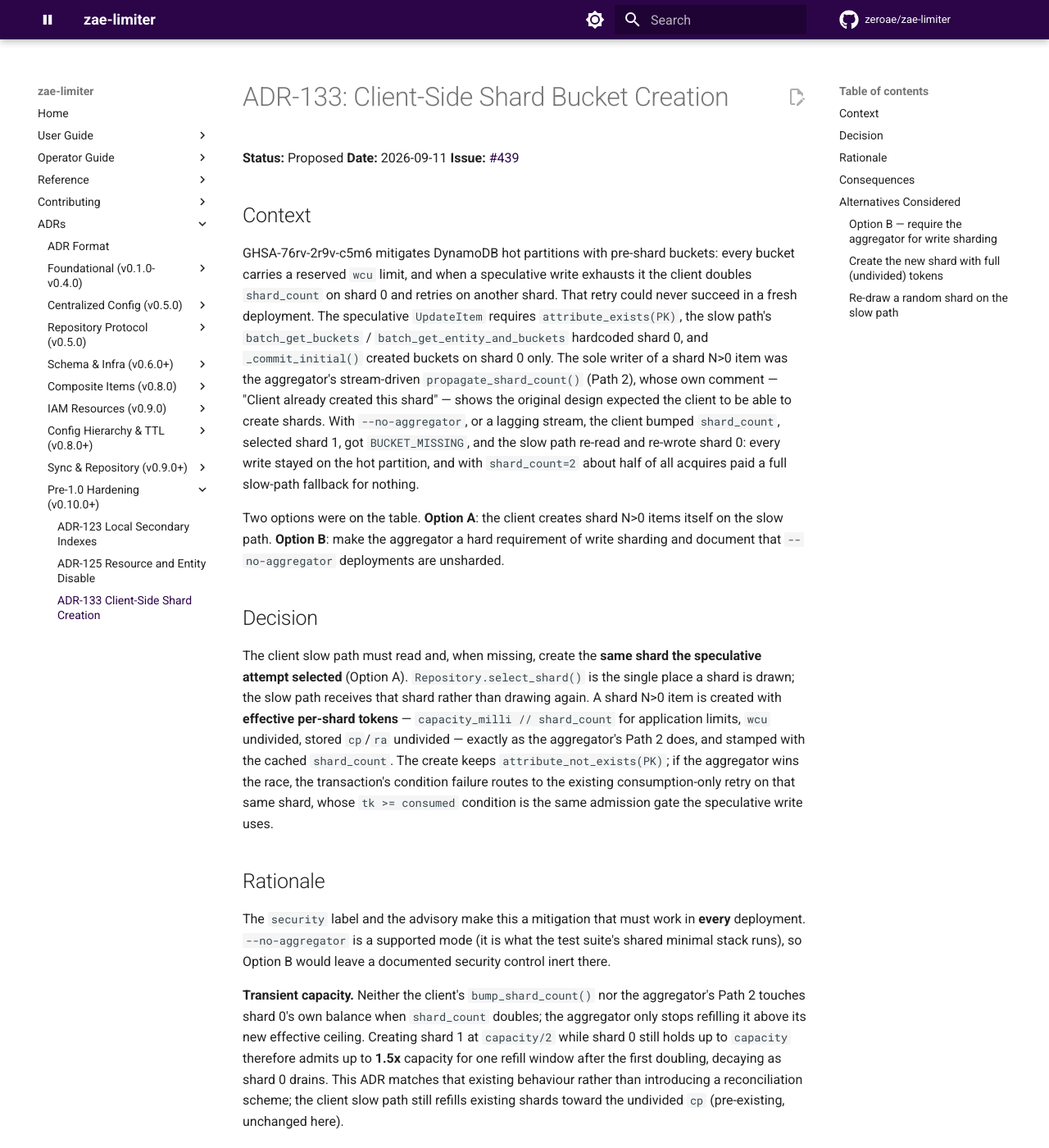
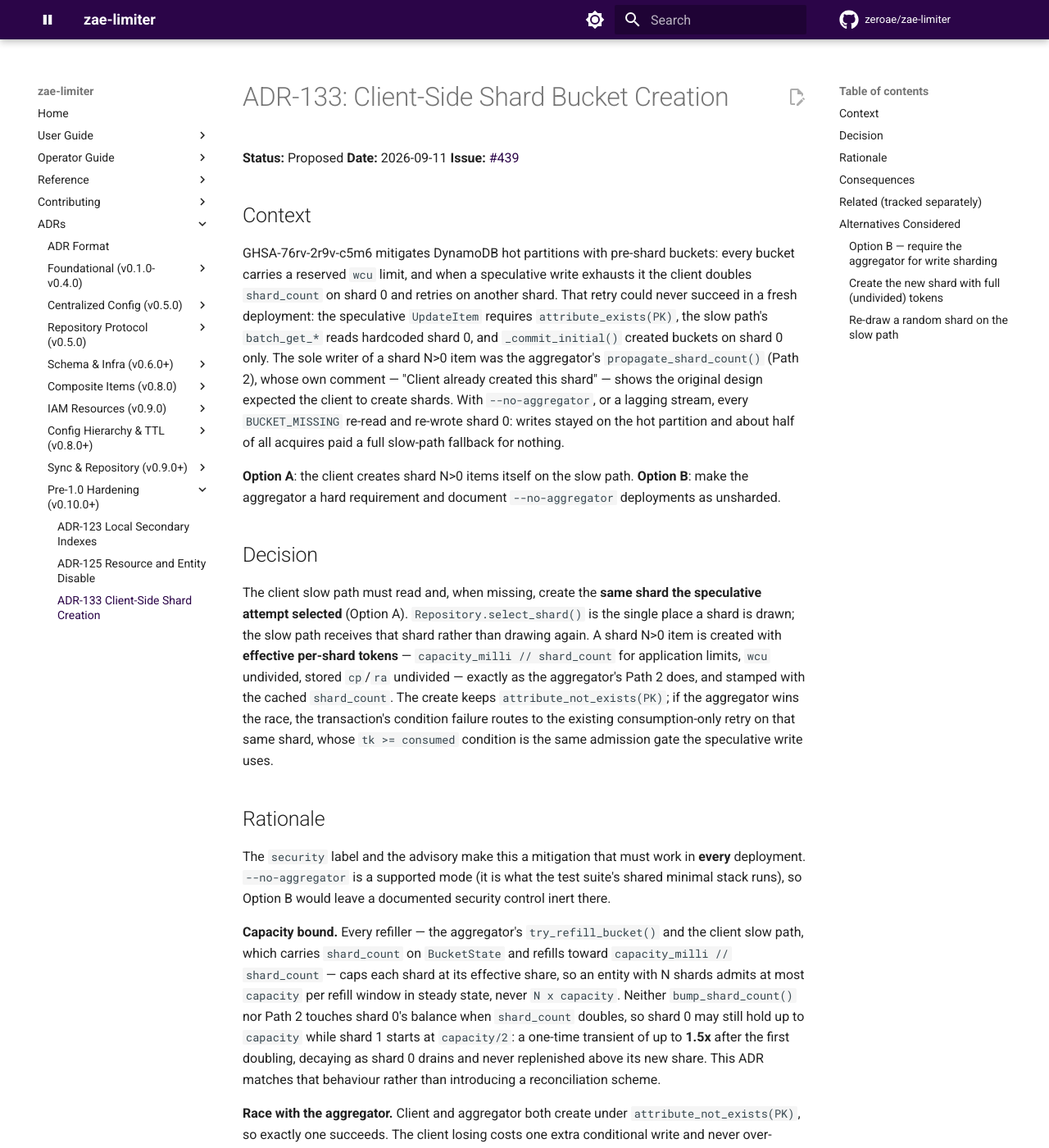
Before and after one commit to zeroae/zae-limiter, an MkDocs documentation site: the page built from docs/adr/133-client-shard-creation.md, in a window 1280 px wide and 1400 px high. Shown: the whole window at 82% size. Built offline with MkDocs 1.6.1 and Material for MkDocs 9.7.7, drawn with Linux system fonts in a browser that asks for light colours; comment, search, counter and statistics services are not loaded; the version menu is left out; some of the changed text lies outside the part shown.

Commit message:
📝 docs(adr): recount the shard-create cost and state the real capacity bound
The create is a single-item PutItem (transact_write downgrades one-item
transactions), so it is 1 WCU not 2, and the slow path's disable walk and
META/bucket reads make the path 4 RT / 2.5 RCU / 2 WCU with a warm config
cache (+1 RT/WCU after a wcu bump). With per-shard refill on the client the
steady-state bound is the configured capacity; only the first-doubling 1.5x
transient remains. Record the cascade/compensation/race rules from review
and move the shard-0-only items to a "tracked separately" section.

Co-Authored-By: Claude Fable 5.1 <noreply@anthropic.com>
Claude-Session: https://claude.ai/code/session_01QdVj8nPhUwTz2aNJzMFqt5

```diff
--- a/docs/adr/133-client-shard-creation.md
+++ b/docs/adr/133-client-shard-creation.md
@@ -9,19 +9,17 @@
 GHSA-76rv-2r9v-c5m6 mitigates DynamoDB hot partitions with pre-shard buckets: every
 bucket carries a reserved `wcu` limit, and when a speculative write exhausts it the client
 doubles `shard_count` on shard 0 and retries on another shard. That retry could never
-succeed in a fresh deployment. The speculative `UpdateItem` requires `attribute_exists(PK)`,
-the slow path's `batch_get_buckets` / `batch_get_entity_and_buckets` hardcoded shard 0, and
-`_commit_initial()` created buckets on shard 0 only. The sole writer of a shard N>0 item was
-the aggregator's stream-driven `propagate_shard_count()` (Path 2), whose own comment —
-"Client already created this shard" — shows the original design expected the client to be
-able to create shards. With `--no-aggregator`, or a lagging stream, the client bumped
-`shard_count`, selected shard 1, got `BUCKET_MISSING`, and the slow path re-read and
-re-wrote shard 0: every write stayed on the hot partition, and with `shard_count=2` about
-half of all acquires paid a full slow-path fallback for nothing.
+succeed in a fresh deployment: the speculative `UpdateItem` requires `attribute_exists(PK)`,
+the slow path's `batch_get_*` reads hardcoded shard 0, and `_commit_initial()` created
+buckets on shard 0 only. The sole writer of a shard N>0 item was the aggregator's
+`propagate_shard_count()` (Path 2), whose own comment — "Client already created this
+shard" — shows the original design expected the client to create shards. With
+`--no-aggregator`, or a lagging stream, every `BUCKET_MISSING` re-read and re-wrote
+shard 0: writes stayed on the hot partition and about half of all acquires paid a full
+slow-path fallback for nothing.
 
-Two options were on the table. **Option A**: the client creates shard N>0 items itself on
-the slow path. **Option B**: make the aggregator a hard requirement of write sharding and
-document that `--no-aggregator` deployments are unsharded.
+**Option A**: the client creates shard N>0 items itself on the slow path. **Option B**: make
+the aggregator a hard requirement and document `--no-aggregator` deployments as unsharded.
 
 ## Decision
 
@@ -41,28 +39,33 @@ The `security` label and the advisory make this a mitigation that must work in *
 deployment. `--no-aggregator` is a supported mode (it is what the test suite's shared
 minimal stack runs), so Option B would leave a documented security control inert there.
 
-**Transient capacity.** Neither the client's `bump_shard_count()` nor the aggregator's Path 2
-touches shard 0's own balance when `shard_count` doubles; the aggregator only stops refilling
-it above its new effective ceiling. Creating shard 1 at `capacity/2` while shard 0 still holds
-up to `capacity` therefore admits up to **1.5x** capacity for one refill window after the
-first doubling, decaying as shard 0 drains. This ADR matches that existing behaviour rather
-than introducing a reconciliation scheme; the client slow path still refills existing shards
-toward the undivided `cp` (pre-existing, unchanged here).
+**Capacity bound.** Every refiller — the aggregator's `try_refill_bucket()` and the client
+slow path, which carries `shard_count` on `BucketState` and refills toward
+`capacity_milli // shard_count` — caps each shard at its effective share, so an entity with
+N shards admits at most `capacity` per refill window in steady state, never `N x capacity`.
+Neither `bump_shard_count()` nor Path 2 touches shard 0's balance when `shard_count`
+doubles, so shard 0 may still hold up to `capacity` while shard 1 starts at `capacity/2`:
+a one-time transient of up to **1.5x** after the first doubling, decaying as shard 0 drains
+and never replenished above its new share. This ADR matches that behaviour rather than
+introducing a reconciliation scheme.
 
 **Race with the aggregator.** Client and aggregator both create under
 `attribute_not_exists(PK)`, so exactly one succeeds. The client losing costs one extra
 conditional write and never over-admits. The transaction still carries one item per
-(entity, resource, shard), so the 100-item limit is unaffected.
+(entity, resource, shard), so the 100-item limit is unaffected; a transaction cancelled by a
+*sibling* item's condition re-issues an innocent new-shard Put from its per-index reason.
 
-**Cost (non-cascade, one user limit; RT = round trips):**
+**Cost (non-cascade, one user limit, warm config cache; RT = round trips):**
 
 | Path | RT | RCU | WCU | Notes |
 |------|----|-----|-----|-------|
 | (a) Speculative hit on an existing shard | 1 | 0 | 1 | Unchanged steady state |
-| (b) First acquire on a not-yet-created shard | 3–4 | ~1 (+disable walk) | 3 | 1 failed conditional + 2 transactional create; **once per shard** |
-| (c) Previous broken fallback | 3–4 | ~1 (+disable walk) | 3 | Same per-call cost, paid on **every** acquire that drew a missing shard, all landing on shard 0 |
+| (b) First acquire on a not-yet-created shard | 4 | 2.5 | 2 | Failed conditional (1 WCU), disable walk (3-key BatchGet, 1.5 RCU), META + bucket BatchGet (1 RCU), single-item `PutItem` (1 WCU); **once per shard** |
+| (b') …after a wcu-driven doubling | 5 | 2.5 | 3 | (b) plus the `shard_count` bump, once per doubling |
+| (c) Previous broken fallback | 4 | 2.5 | 2 | Same per-call cost as (b), paid on **every** acquire that drew a missing shard, every write landing on shard 0 |
 
-A wcu-driven doubling additionally pays 1 WCU for the `shard_count` bump, once.
+`Repository.transact_write()` downgrades a one-item transaction to `PutItem`/`UpdateItem`,
+so the create is 1 WCU, not 2; a cold config cache adds one more BatchGet (~1.5 RCU).
 
 ## Consequences
 
@@ -72,12 +75,18 @@ A wcu-driven doubling additionally pays 1 WCU for the `shard_count` bump, once.
 - A shard-retry that finds a missing shard creates it instead of fast-rejecting the caller.
 
 **Negative:**
-- The slow path now carries a shard through read, `LeaseEntry` and write; `batch_get_*`
-  keys grow to `(entity_id, resource, shard_id)`.
-- `_sync_bucket_params()` still targets shard 0 only, so limit-parameter changes may
-  reconcile only shard 0 (out of scope, tracked separately).
+- The slow path now carries a shard and its count through read, `LeaseEntry` and write;
+  `batch_get_*` keys grow to `(entity_id, resource, shard_id)`.
+- A cascading child never takes the child-only shard retry (it would bypass the parent);
+  it pays the slow path instead — a rare-path extra round trip for correctness.
 - Non-speculative clients (`speculative_writes=False`) never consume `wcu` and so never
   trigger doubling; they stay on shard 0.
+
+## Related (tracked separately)
+
+- `_sync_bucket_params()` updates shard 0 only, so limit-parameter changes may reconcile
+  only shard 0.
+- The parallel cascade fast path always writes the parent on shard 0.
 
 ## Alternatives Considered
 
```
Also changed, not shown: CLAUDE.md (+7 -6 lines), docs/performance.md (+7 -5 lines).
